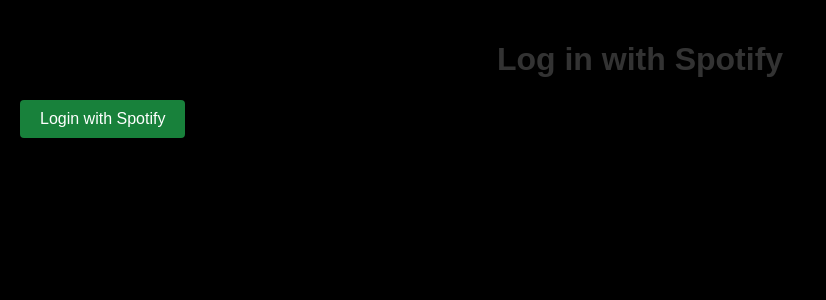
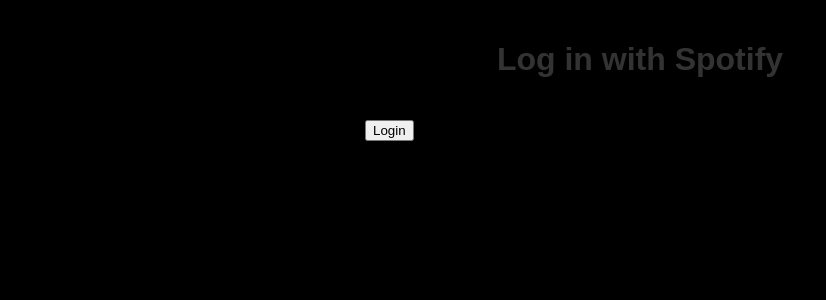
Before and after one commit to nexlanglxm/data-representation-coursework, a Flask app: template project/templates/login.html in a window 1280 px wide. Shown: the top 300 px of the page, without its empty margins (0-826 px from the left). Run offline with Flask 3, Linux system fonts and the light colour scheme; the template is opened without the code that fills it, so the values that code supplies are empty; parts of the project's set-up code (start-up, migrations or seed data) failed here and were passed over.

Commit message:
login page for user experience

```diff
--- a/project/templates/login.html
+++ b/project/templates/login.html
@@ -9,12 +9,11 @@
 
 <body>
     <h1>Log in with Spotify</h1>
-    <a href="/login"> <!-- Link to your Flask route that initiates authentication -->
-        <button>Login with Spotify</button>
-    </a>
-    <div id="status-message"></div>
+    <form action="/login" method="GET">
+        <!-- Your login form fields -->
+        <input type="submit" value="Login">
+    </form>
 
-    </form>
 </body>
 
 </html>
```
